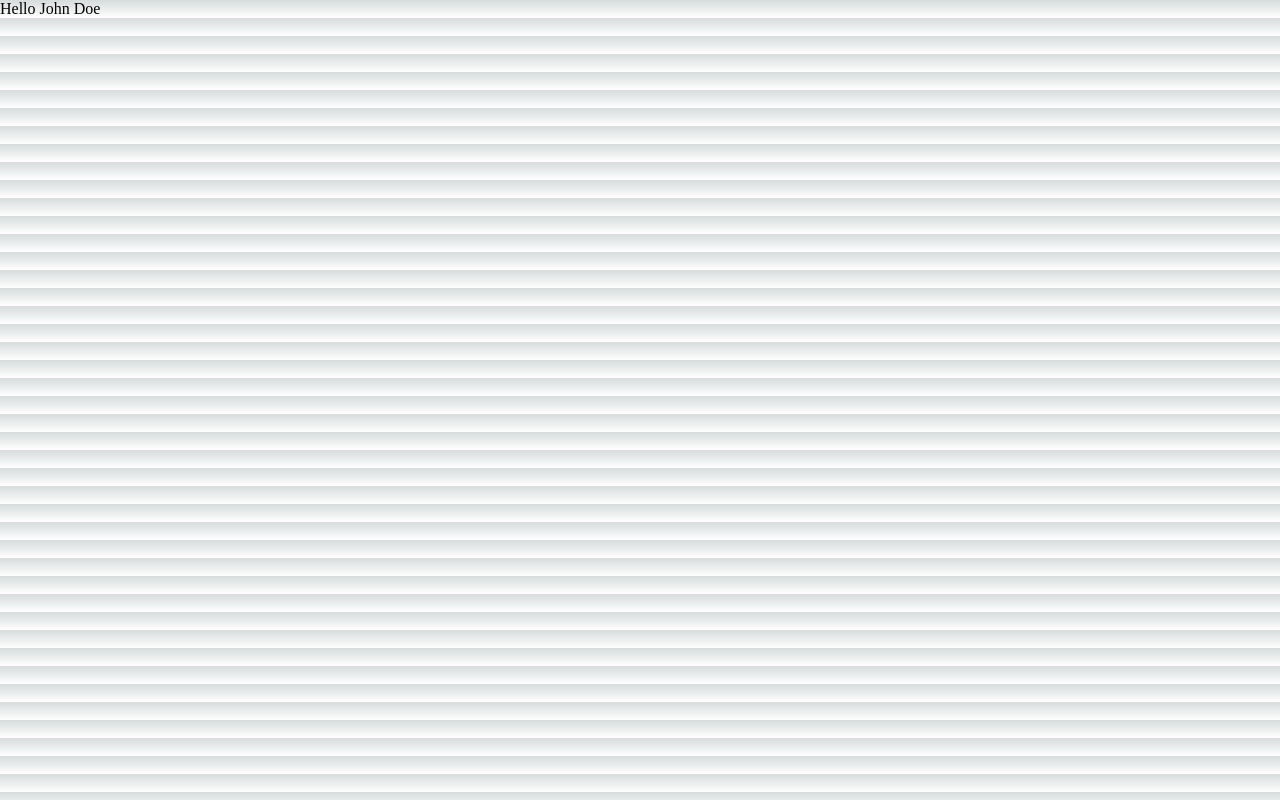
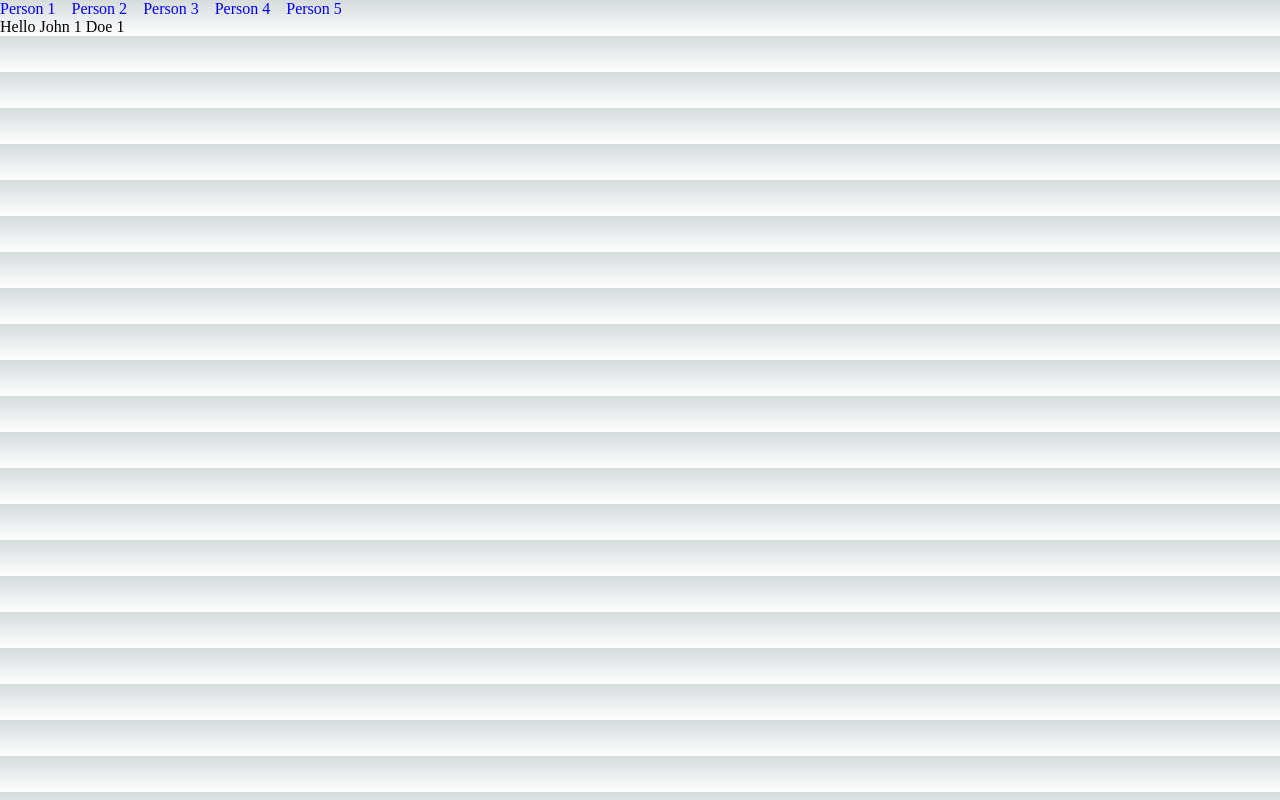
Before and after one commit to kristijan-pajtasev/nextjs-rendering-examples, a Next.js app: page /server-side-props/errors/1 in a window 1280 px wide. Built offline with nearby package versions, Linux system fonts and the light colour scheme.

Commit message:
links added

```diff
--- a/pages/server-side-props/errors/[id].js
+++ b/pages/server-side-props/errors/[id].js
@@ -1,32 +1,54 @@
-// /server-side-props/123
-export default function ServerSideProps({ person, error }) {
-  if(error) {
-    return <div><b>{error.status}</b> {error.message}</div>
+// /server-side-props/errors/123
+import Link from "next/link";
+
+const LinksContainer = () => {
+  const inlineStyling = {marginRight: "16px", color: "blue"}
+  return (
+    <div>
+      <Link style={inlineStyling} href={"/server-side-props/errors/1"}>Person 1</Link>
+      <Link style={inlineStyling} href={"/server-side-props/errors/2"}>Person 2</Link>
+      <Link style={inlineStyling} href={"/server-side-props/errors/3"}>Person 3</Link>
+      <Link style={inlineStyling} href={"/server-side-props/errors/4"}>Person 4</Link>
+      <Link style={inlineStyling} href={"/server-side-props/errors/5"}>Person 5</Link>
+    </div>
+  )
+}
+export default function ServerSideProps({person, error}) {
+  if (error) {
+    return (
+      <div>
+        <LinksContainer/>
+        <div><b>{error.status}</b> {error.message}</div>
+      </div>
+    )
   }
-  const { firstName, lastName } = person;
+  const {firstName, lastName} = person;
 
   return (
-    <>
-      Hello {firstName} {lastName}
-    </>
+    <div>
+      <LinksContainer/>
+      <div>
+        Hello {firstName} {lastName}
+      </div>
+    </div>
   )
 }
 
 const fetchData = async (id) => {
   console.log(id);
-  return { firstName: "John", lastName: "Doe" }
+  return {firstName: "John " + id, lastName: "Doe " + id}
 };
 
 export async function getServerSideProps(context) {
   const personId = context.params.id;
 
-  if(personId === "4") {
+  if (personId === "4") {
     return {
       notFound: true,
     }
   }
 
-  if(personId === "5") {
+  if (personId === "5") {
     return {
       props: {
         error: {
@@ -37,15 +59,6 @@ export async function getServerSideProps(context) {
     }
   }
 
-  if(personId === "5") {
-    console.log(Object.keys(context.res))
-    context.res.statusCode = 403;
-    // context.res.end()
-    return {
-      props: {person: { firstName: "John", lastName: "Doe" }}
-    }
-  }
-
   const personData = await fetchData(personId);
   return {
     props: {
```
